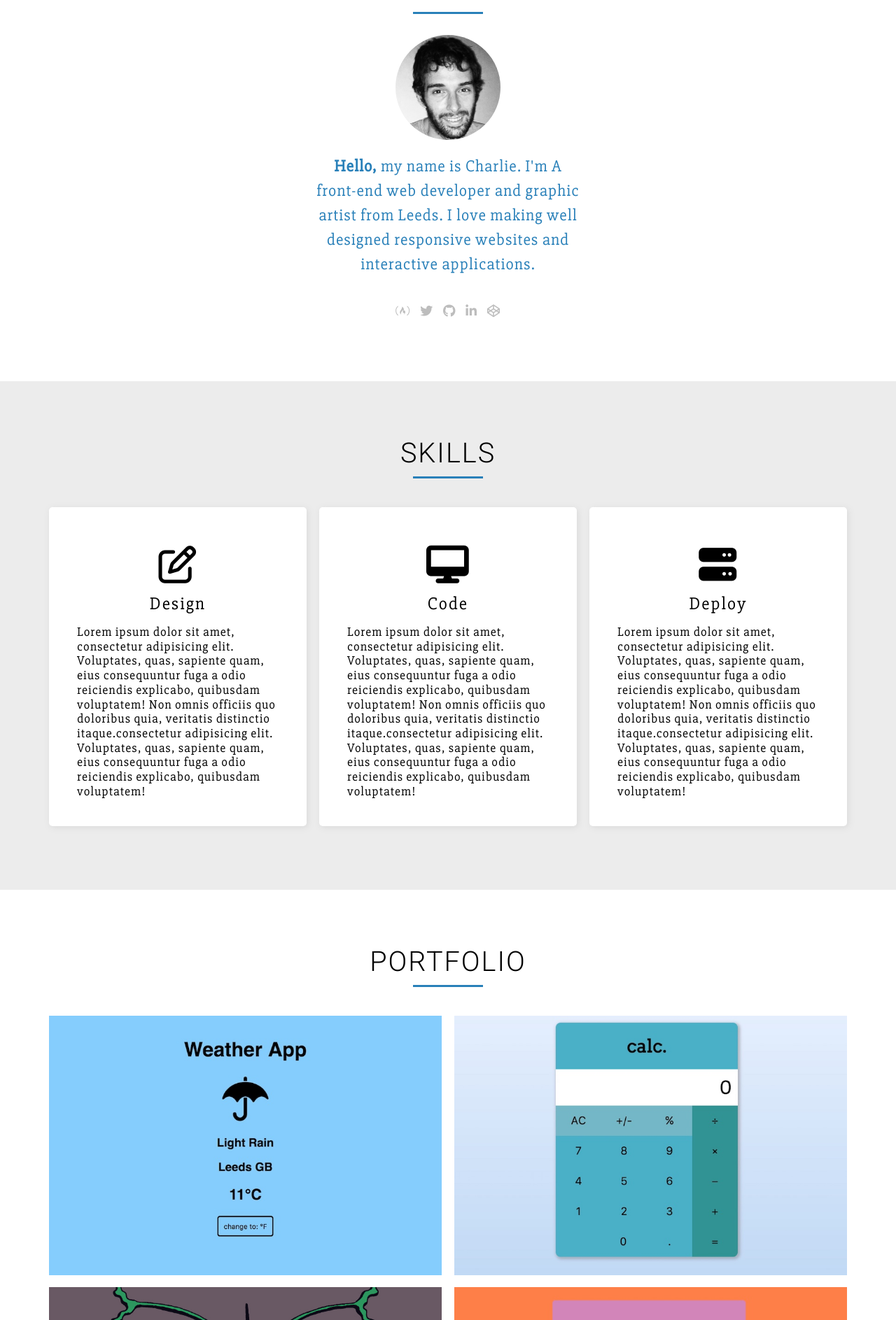
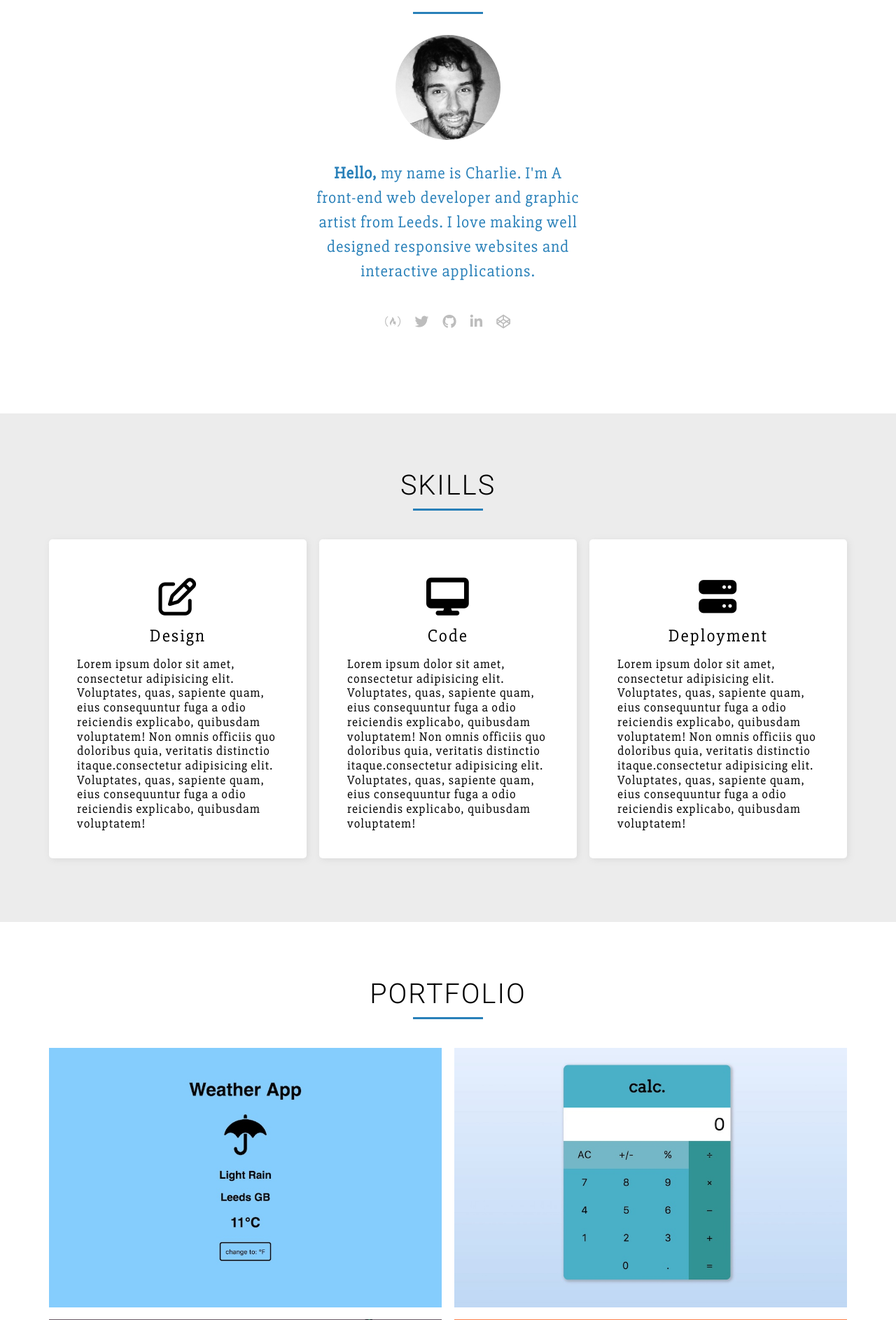
Before and after one commit to chazmcgrill/developer-portfolio, a PHP site: page / in a window 1280 px wide. Shown: the part 919-2806 px from the top of the page at 70% size. Run offline with PHP 8.4, Linux system fonts and the light colour scheme; some libraries are stand-ins or nearby versions.

Commit message:
Extended Portfolio Section / Style Fix on Hover Effects
Added additional portfolio images changed quote machine image. Tweaked
transitions for the hover affects as showing edge at smaller screen
sizes. Added margin to extend screen size of bio section.

```diff
--- a/css/style.css
+++ b/css/style.css
@@ -144,23 +144,24 @@ header {
   display: block;
   width: 150px;
   border-radius: 50%;
-  margin: 0 auto 20px auto;
-  transition: border 0.2s;
+  margin: 0 auto 30px auto;
+  transition: opacity 0.2s;
 }
 
 .section-bio img:hover {
-  border: 4px solid #2980b9;
+  opacity: 0.8;
 }
 
 .bio-icons {
-  width: 150px;
-  margin: 40px auto;
+  width: 180px;
+  margin: 45px auto 70px auto;
   display: flex;
   justify-content: space-between;
 }
 
 .bio-icons i {
   color: #bdbdbd;
+  font-size: 110%;
 }
 
 .bio-icons i:hover {
@@ -211,13 +212,13 @@ header {
   width: 100%;
   height: auto;
   padding: 0;
-  transform: scale(1.2);
+  transform: scale(1.1);
   opacity: 1;
   transition: transform 0.5s, opacity 0.5s;
 }
 
 .portfolio-img-box img:hover {
-  transform: scale(1);
+  transform: scale(1.3);
   opacity: 0.2;
 }
 
--- a/index.html
+++ b/index.html
@@ -82,7 +82,7 @@
       <div class="col span-1-of-3 skills-box">
         <div class="skill-titles">
           <i class="fa fa-server" aria-hidden="true"></i>
-          <h3>Deploy</h3>
+          <h3>Deployment</h3>
         </div>
         <p>Lorem ipsum dolor sit amet, consectetur adipisicing elit. Voluptates, quas, sapiente quam, eius consequuntur fuga a odio reiciendis explicabo, quibusdam voluptatem! Non omnis officiis quo doloribus quia, veritatis distinctio itaque.consectetur adipisicing elit. Voluptates, quas, sapiente quam, eius consequuntur fuga a odio reiciendis explicabo, quibusdam voluptatem!</p>
       </div>
@@ -121,18 +121,32 @@
         </div></a>
       </div>
     </div>
+    <div class="row">
+      <div class="col span-1-of-2">
+        <a href="https://codepen.io/chazmcgrill/full/rwGbVR/"><div class="portfolio-img-box">
+          <img src="img/portfolio-pomodoro.jpg" alt="Portfolio Pomodoro Timer">
+          <h3>Pomodoro Timer</h3>
+        </div></a>
+      </div>
+      <div class="col span-1-of-2">
+        <a href="https://codepen.io/chazmcgrill/full/oWpVOG/"><div class="portfolio-img-box">
+          <img src="img/portfolio-twitch.jpg" alt="Portfolio Twitch TV Application">
+          <h3>Twitch TV App</h3>
+        </div></a>
+      </div>
+    </div>
   </section>
 
   <section class="section-contact" id="contact">
     <div class="row">
       <h2>Contact</h2>
       <div class="form-container">
-        <p><strong>Say hello...</strong> please use this form to get in touch with any questions.</p>
+        <p><strong>I'm currently available for your projects.</strong> please use this form to get in touch with any ideas.</p>
         <form method="post" action="">
           <input type="text" placeholder="name" id="name" required>
           <input type="email" placeholder="email" id="email" required>
-          <textarea name="comments" placeholder="Your message" data-new-placeholder="Your message" rows="5"></textarea>
-          <input type="submit" value="Send the message.">
+          <textarea name="comments" placeholder="your message" data-new-placeholder="your message" rows="5"></textarea>
+          <input type="submit" value="send the message.">
         </form>
       </div>
     </div>
@@ -171,5 +185,6 @@
 
   <script src="scripts/jquery-3.2.1.min.js"></script>
   <script src="scripts/app.js"></script>
+
 </body>
 </html>
```
Also changed, not shown: img/portfolio-pomodoro.jpg (added), img/portfolio-quote.jpg, img/portfolio-twitch.jpg (added).
